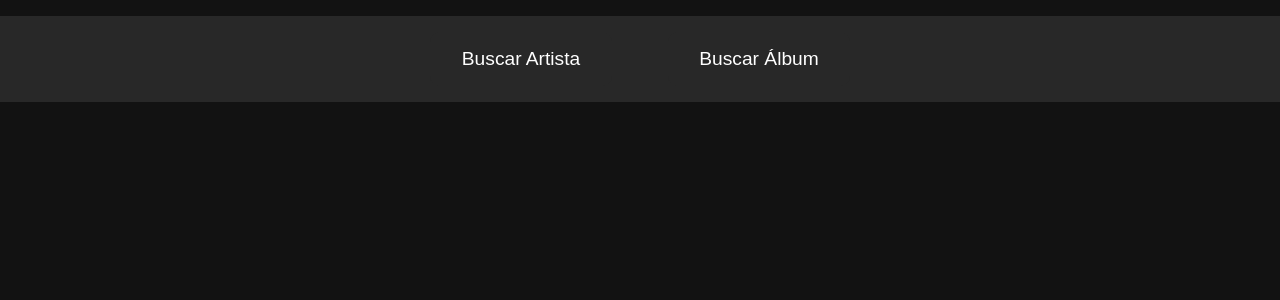
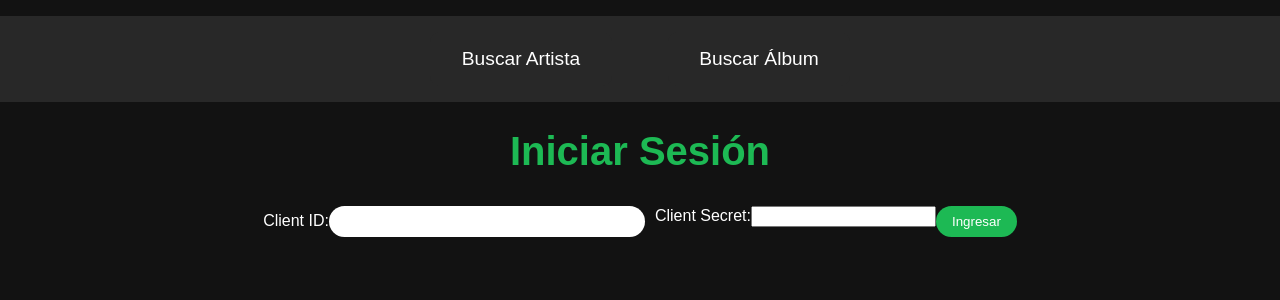
Before and after one commit to MatiBarber/DSTP3, a React (Create React App) app: page /login in a window 1280 px wide. Shown: the top 300 px of the page. Built offline with nearby package versions, Linux system fonts and the light colour scheme.

Commit message:
Agrego login

```diff
--- a/src/App.js
+++ b/src/App.js
@@ -1,12 +1,16 @@
 import React from 'react';
-import { BrowserRouter as Router, Routes, Route, Link } from 'react-router-dom';
+import { BrowserRouter as Router, Routes, Route, Link, Navigate } from 'react-router-dom';
 import ArtistaBusqueda from './components/ArtistaBusqueda'; // Vista de búsqueda de artistas
 import AlbumBusqueda from './components/AlbumBusqueda'; // Vista de búsqueda de álbumes
 import DetallesArtista from './components/DetalleArtista'; // Componente de detalles del artista
 import CancionesAlbum from './components/CancionesAlbum'; // Componente de canciones del álbum
+import Login from './components/Login'; // Componente de login
 import './App.css';
 
 function App() {
+  const isAuthenticated = localStorage.getItem('clientId') && localStorage.getItem('clientSecret');
+  console.log(isAuthenticated);
+
   return (
     <Router>
       <div>
@@ -22,13 +26,26 @@ function App() {
           </ul>
         </nav>
 
-        {/* Configuración de rutas. */}
+        {/* Configuración de rutas */}
         <Routes>
-          <Route path="/artistas" element={<ArtistaBusqueda />} />
-          <Route path="/albumes" element={<AlbumBusqueda />} />
-          <Route path="/artistas/:id" element={<DetallesArtista />} /> {/* Ruta para detalles del artista */}
-          <Route path="/albumes/:id" element={<CancionesAlbum />} /> {/* Ruta para canciones del álbum */}
-
+          <Route path="/" element={<Navigate to={isAuthenticated ? "/artistas" : "/login"} />} />
+          <Route path="/login" element={<Login />} />
+          <Route
+            path="/artistas"
+            element={isAuthenticated ? <ArtistaBusqueda /> : <Navigate to="/login" />}
+          />
+          <Route
+            path="/albumes"
+            element={isAuthenticated ? <AlbumBusqueda /> : <Navigate to="/login" />}
+          />
+          <Route
+            path="/artistas/:id"
+            element={isAuthenticated ? <DetallesArtista /> : <Navigate to="/login" />}
+          />
+          <Route
+            path="/albumes/:id"
+            element={isAuthenticated ? <CancionesAlbum /> : <Navigate to="/login" />}
+          />
         </Routes>
       </div>
     </Router>
--- a/src/components/AlbumBusqueda.jsx
+++ b/src/components/AlbumBusqueda.jsx
@@ -5,16 +5,25 @@ import Buscador from './Buscador';
 import { Link, useLocation, useNavigate } from 'react-router-dom';
 
 function AlbumBusqueda() {
-  const CLIENT_ID = 'e4676a48d97f46bb836322bd65f6454a';
-  const CLIENT_SECRET = '52fe108040ac451da9113dfe19ff3092';
   const location = useLocation();
   const navigate = useNavigate();
+
   const [token, setToken] = useState('');
   const [artistName, setArtistName] = useState(location.state?.query || '');
   const [albums, setAlbums] = useState(location.state?.albums || []);
   const [favoritos, setFavoritos] = useState([]);
 
+  // Obtener las credenciales del localStorage
+  const CLIENT_ID = localStorage.getItem('clientId');
+  const CLIENT_SECRET = localStorage.getItem('clientSecret');
+  console.log(CLIENT_ID + ' ' + CLIENT_SECRET);
+
   useEffect(() => {
+    if (!CLIENT_ID || !CLIENT_SECRET) {
+      // Redirigir al login si faltan credenciales
+      navigate('/login');
+    } else {
+      // Obtener el token utilizando las credenciales almacenadas
       axios
         .post('https://accounts.spotify.com/api/token', 'grant_type=client_credentials', {
           headers: {
@@ -24,9 +33,10 @@ function AlbumBusqueda() {
         })
         .then(response => setToken(response.data.access_token))
         .catch(error => console.error('Error al obtener el token', error));
-  }, []);
+    }
+  }, [CLIENT_ID, CLIENT_SECRET, navigate]);
 
-  // Cargar canciones favoritas del localStorage
+  // Cargar las canciones favoritas desde el localStorage
   useEffect(() => {
     const favoritosGuardados = JSON.parse(localStorage.getItem('cancionesfavoritas')) || [];
     setFavoritos(favoritosGuardados);
--- a/src/components/ArtistaBusqueda.jsx
+++ b/src/components/ArtistaBusqueda.jsx
@@ -1,19 +1,30 @@
 import React, { useState, useEffect } from 'react';
 import axios from 'axios';
 import Buscador from './Buscador';
-import { Link, useLocation } from 'react-router-dom';
+import { Link, useLocation, useNavigate } from 'react-router-dom';
 
 function ArtistaBusqueda() {
-  const CLIENT_ID = 'e4676a48d97f46bb836322bd65f6454a';
-  const CLIENT_SECRET = '52fe108040ac451da9113dfe19ff3092';
+  const navigate = useNavigate();
   const location = useLocation();
+
   const [token, setToken] = useState('');
   const [query, setQuery] = useState(location.state?.query || '');
   const [artists, setArtists] = useState(location.state?.artists || []);
-  const [favoritos, setFavoritos] = useState([]); // Estado para los artistas favoritos
+  const [favoritos, setFavoritos] = useState([]);
+
+  // Verificar si las credenciales están en localStorage
+  const CLIENT_ID = localStorage.getItem('clientId');
+  const CLIENT_SECRET = localStorage.getItem('clientSecret');
+  console.log(CLIENT_ID + ' ' + CLIENT_SECRET);
 
   useEffect(() => {
-    axios.post('https://accounts.spotify.com/api/token', 'grant_type=client_credentials', {
+    if (!CLIENT_ID || !CLIENT_SECRET) {
+      // Si faltan credenciales, redirigir al login
+      navigate('/login');
+    } else {
+      // Obtener token de acceso usando las credenciales del localStorage
+      axios
+        .post('https://accounts.spotify.com/api/token', 'grant_type=client_credentials', {
           headers: {
             'Content-Type': 'application/x-www-form-urlencoded',
             Authorization: 'Basic ' + btoa(CLIENT_ID + ':' + CLIENT_SECRET),
@@ -21,7 +32,8 @@ function ArtistaBusqueda() {
         })
         .then(response => setToken(response.data.access_token))
         .catch(error => console.error('Error al obtener el token', error));
-  }, []);
+    }
+  }, [CLIENT_ID, CLIENT_SECRET, navigate]);
 
   // Cargar favoritos del localStorage
   useEffect(() => {
@@ -31,7 +43,8 @@ function ArtistaBusqueda() {
 
   const searchArtist = (artistName) => {
     setQuery(artistName);
-    axios.get(`https://api.spotify.com/v1/search?q=${artistName}&type=artist`, {
+    axios
+      .get(`https://api.spotify.com/v1/search?q=${artistName}&type=artist`, {
         headers: { Authorization: `Bearer ${token}` },
       })
       .then(response => setArtists(response.data.artists.items))
--- a/src/components/CancionesAlbum.jsx
+++ b/src/components/CancionesAlbum.jsx
@@ -9,8 +9,10 @@ function CancionesAlbum() {
   const [canciones, setCanciones] = useState([]);
   const navigate = useNavigate();
   const location = useLocation();
-  const CLIENT_ID = 'e4676a48d97f46bb836322bd65f6454a';
-  const CLIENT_SECRET = '52fe108040ac451da9113dfe19ff3092';
+
+  // Obtener las credenciales desde localStorage
+  const CLIENT_ID = localStorage.getItem('clientId');
+  const CLIENT_SECRET = localStorage.getItem('clientSecret');
 
   // Obtener el token y datos del álbum
   useEffect(() => {
@@ -29,7 +31,7 @@ function CancionesAlbum() {
         setCanciones(response.data.tracks.items);
       })
       .catch(error => console.error('Error al obtener detalles del álbum', error));
-  }, [id]);
+  }, [id, CLIENT_ID, CLIENT_SECRET]); // Agregar CLIENT_ID y CLIENT_SECRET como dependencias
 
   // Verificar si la canción es favorita
   const isFavorite = (songId) => {
--- a/src/components/DetalleArtista.jsx
+++ b/src/components/DetalleArtista.jsx
@@ -1,3 +1,4 @@
+// DetalleArtista.js
 import React, { useEffect, useState } from 'react';
 import axios from 'axios';
 import { useParams, useNavigate, useLocation, Link } from 'react-router-dom';
@@ -9,17 +10,14 @@ function DetallesArtista() {
   const [artista, setArtista] = useState(null);
   const [albumes, setAlbumes] = useState([]);
   const [isFavorite, setIsFavorite] = useState(false);
-  const CLIENT_ID = 'e4676a48d97f46bb836322bd65f6454a';
-  const CLIENT_SECRET = '52fe108040ac451da9113dfe19ff3092';
 
-  // Verificar si el artista es favorito al cargar la vista
-  useEffect(() => {
-    const favoritos = JSON.parse(localStorage.getItem('artistasfavoritos')) || [];
-    setIsFavorite(favoritos.some(fav => fav.id === id));
-  }, [id]);
+  // Obtener las credenciales desde localStorage
+  const CLIENT_ID = localStorage.getItem('clientId');
+  const CLIENT_SECRET = localStorage.getItem('clientSecret');
 
   useEffect(() => {
-    axios.post('https://accounts.spotify.com/api/token', 'grant_type=client_credentials', {
+    axios
+      .post('https://accounts.spotify.com/api/token', 'grant_type=client_credentials', {
         headers: {
           'Content-Type': 'application/x-www-form-urlencoded',
           Authorization: 'Basic ' + btoa(CLIENT_ID + ':' + CLIENT_SECRET),
@@ -28,6 +26,7 @@ function DetallesArtista() {
       .then(response => {
         const token = response.data.access_token;
 
+        // Hacer dos solicitudes en paralelo: Detalles del artista y álbumes
         const artistDetails = axios.get(`https://api.spotify.com/v1/artists/${id}`, {
           headers: { Authorization: `Bearer ${token}` },
         });
@@ -44,6 +43,13 @@ function DetallesArtista() {
         setAlbumes(albumsResponse.data.items);
       })
       .catch(error => console.error('Error al obtener los datos', error));
+  }, );
+  // [id]
+
+  // Verificar si el artista es favorito al cargar la vista
+  useEffect(() => {
+    const favoritos = JSON.parse(localStorage.getItem('artistasfavoritos')) || [];
+    setIsFavorite(favoritos.some(fav => fav.id === id));
   }, [id]);
 
   const toggleFavorite = () => {
@@ -84,7 +90,7 @@ function DetallesArtista() {
       <ul>
         {albumes.map(album => (
           <li key={album.id}>
-            <Link to={`/albumes/${album.id}`}> {/* Enlace para ir al detalle del álbum */}
+            <Link to={`/albumes/${album.id}`}>
               <img
                 src={album.images[0]?.url}
                 alt={album.name}
--- /dev/null
+++ b/src/components/Login.jsx
@@ -0,0 +1,51 @@
+// components/Login.js
+import React, { useState } from 'react';
+import { useNavigate } from 'react-router-dom';
+
+function Login() {
+  const [clientId, setClientId] = useState('');
+  const [clientSecret, setClientSecret] = useState('');
+  const navigate = useNavigate();
+
+  const handleSubmit = (e) => {
+    e.preventDefault();
+    if (clientId && clientSecret) {
+      // Guardar las credenciales en localStorage
+      localStorage.setItem('clientId', clientId);
+      localStorage.setItem('clientSecret', clientSecret);
+      console.log(clientId + ' ' + clientSecret);
+      navigate('/artistas'); // Redirigir a la búsqueda de artistas
+    } else {
+      alert('Por favor ingresa ambas credenciales.');
+    }
+  };
+
+  return (
+    <div>
+      <h1>Iniciar Sesión</h1>
+      <form onSubmit={handleSubmit}>
+        <div>
+          <label>Client ID:</label>
+          <input
+            type="text"
+            value={clientId}
+            onChange={(e) => setClientId(e.target.value)}
+            required
+          />
+        </div>
+        <div>
+          <label>Client Secret:</label>
+          <input
+            type="password"
+            value={clientSecret}
+            onChange={(e) => setClientSecret(e.target.value)}
+            required
+          />
+        </div>
+        <button type="submit">Ingresar</button>
+      </form>
+    </div>
+  );
+}
+
+export default Login;
```
Lines whose indentation alone changed are shown as unchanged.
